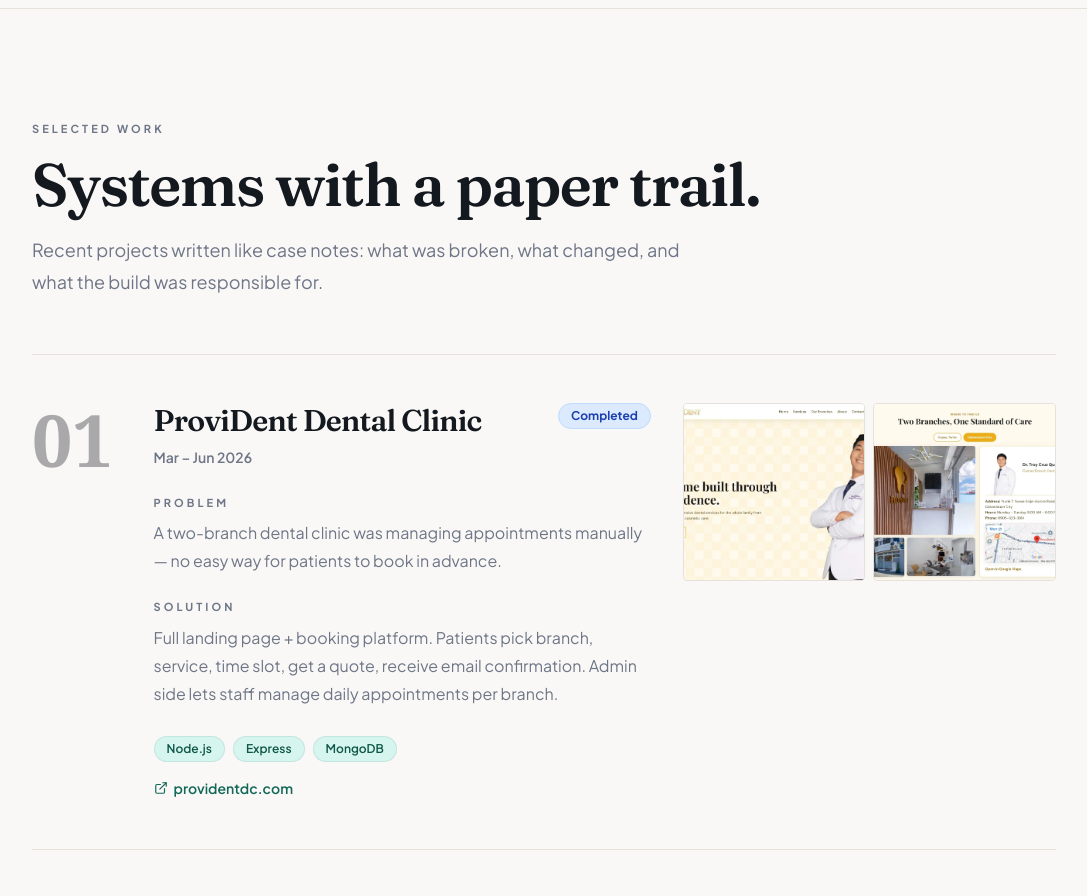
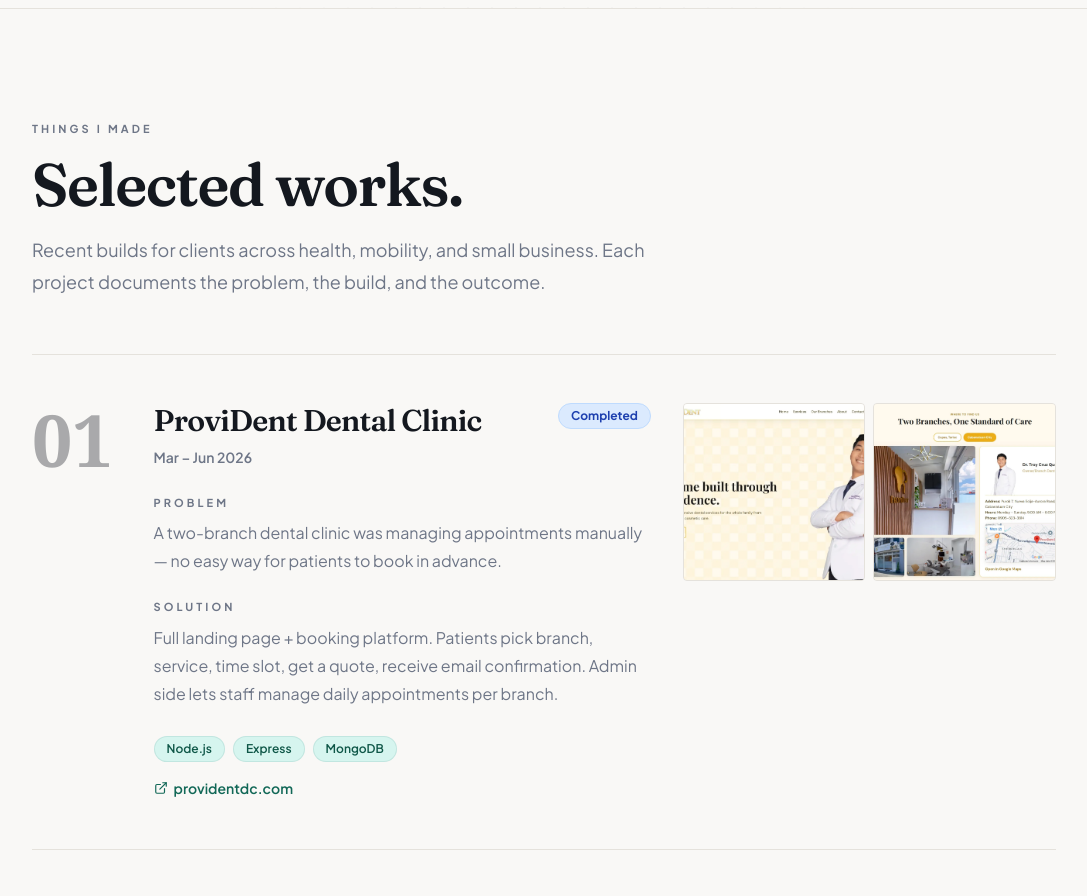
Before and after one commit to Leuqas/Leuqas.github.io, a React (Vite) app: page / in a window 1280 px wide. Shown: the part 940-1836 px from the top of the page, without its empty margins (96-1183 px from the left). Built offline with nearby package versions, Linux system fonts and the light colour scheme; the HTML template or start-up script is replaced by a standard one.

Commit message:
fix fix basta

```diff
--- a/index.html
+++ b/index.html
@@ -2,7 +2,7 @@
 <html lang="en">
   <head>
     <meta charset="UTF-8" />
-    <meta name="viewport" content="width=device-width, initial-scale=1.0" />
+    <meta name="viewport" content="width=device-width, initial-scale=0.8, viewport-fit=cover" />
     <link rel="preconnect" href="https://fonts.googleapis.com" />
     <link rel="preconnect" href="https://fonts.gstatic.com" crossorigin />
     <link
--- a/src/components/sections/projects.tsx
+++ b/src/components/sections/projects.tsx
@@ -53,11 +53,10 @@
   return (
     <section id="projects" className="border-t border-border px-5 py-20 md:py-28">
       <div className="mx-auto max-w-5xl">
-        <p className="section-label">Selected work</p>
-        <h2 className="section-title mt-4">Systems with a paper trail.</h2>
+        <p className="section-label">things i made</p>
+        <h2 className="section-title mt-4">Selected works.</h2>
         <p className="mt-5 max-w-2xl text-lg leading-8 text-muted-foreground">
-          Recent projects written like case notes: what was broken, what changed,
-          and what the build was responsible for.
+          Recent builds for clients across health, mobility, and small business. Each project documents the problem, the build, and the outcome.
         </p>
 
         <div className="mt-14">
```
Also changed, not shown: src/index.css (+7 -4 lines).
